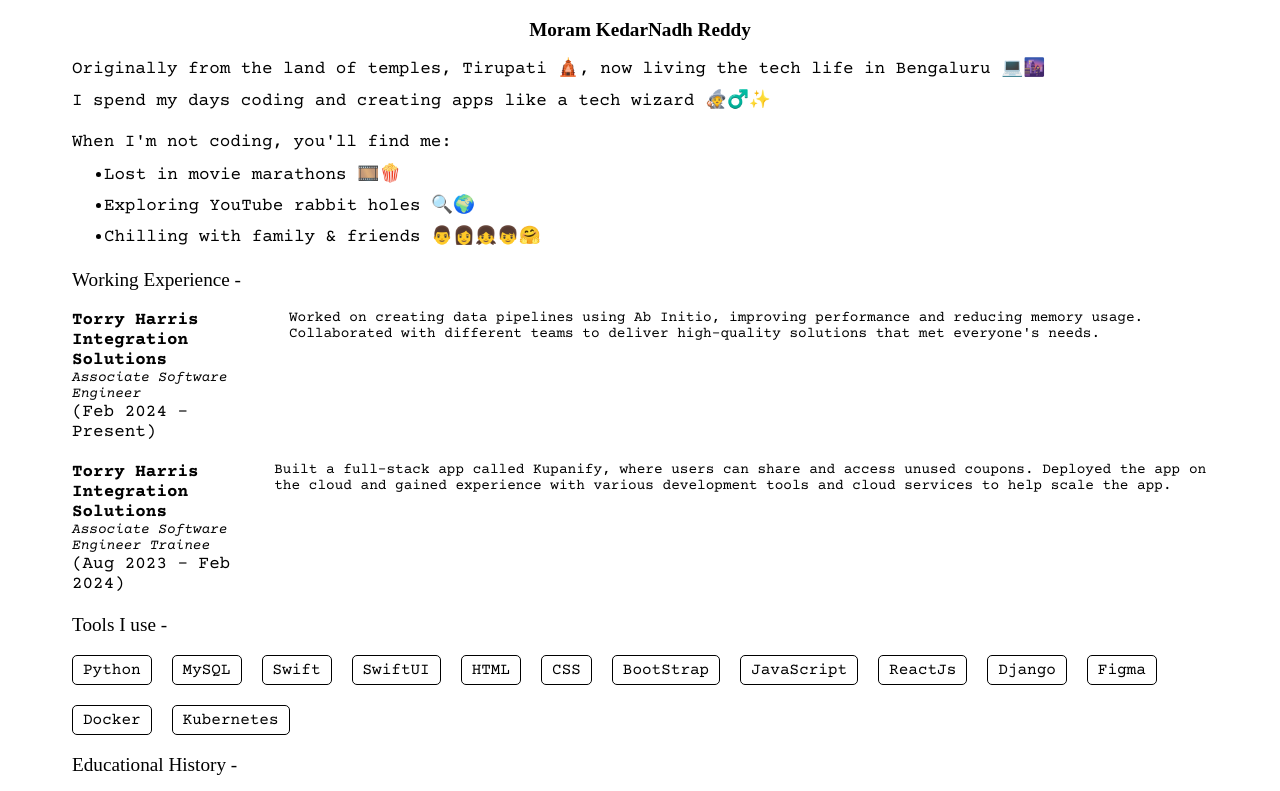
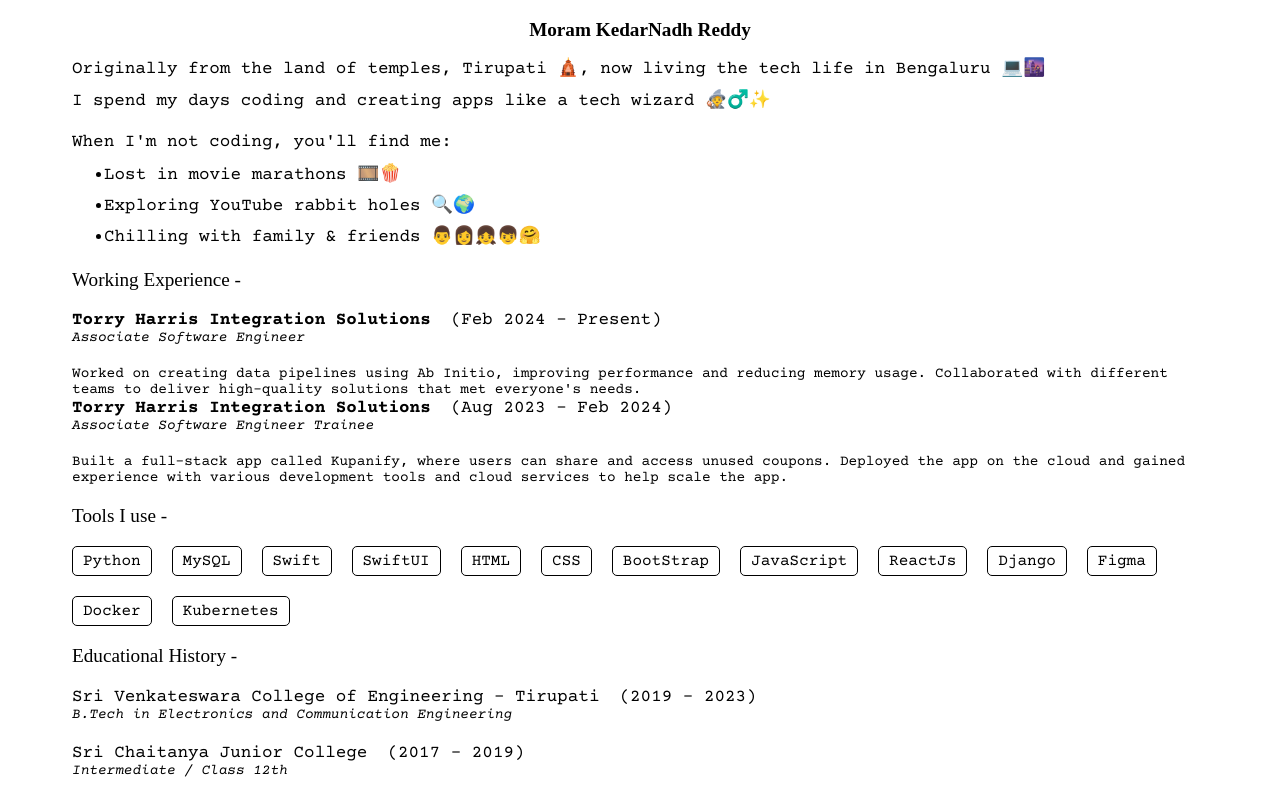
Before and after one commit to Kedar-Nadh/mknr, a React (Create React App) app: page /about in a window 1280 px wide. Shown: the part 431-1222 px from the top of the page. Built offline with nearby package versions, Linux system fonts and the light colour scheme; a web font is replaced by a local one.

Commit message:
Update About.js
updated working experience format

```diff
--- a/src/Components/About.js
+++ b/src/Components/About.js
@@ -19,8 +19,8 @@
             </div>
             <p className="About--side-heading">Working Experience -</p>
             <div className="About--work">
+                <div>
                     <div className="About--work-item">
-                    <div>
                         <div>
                             <p className="About--work-item-company">Torry Harris Integration Solutions</p>
                             <p className="About--work-item-position">Associate Software Engineer</p>
@@ -29,8 +29,8 @@
                     </div>
                     <p className="About--work-item-description">Worked on creating data pipelines using Ab Initio, improving performance and reducing memory usage. Collaborated with different teams to deliver high-quality solutions that met everyone's needs.</p>
                 </div>
+                <div>
                     <div className="About--work-item">
-                    <div>
                         <div>
                             <p className="About--work-item-company">Torry Harris Integration Solutions</p>
                             <p className="About--work-item-position">Associate Software Engineer Trainee</p>
```
Lines whose indentation alone changed are shown as unchanged.
